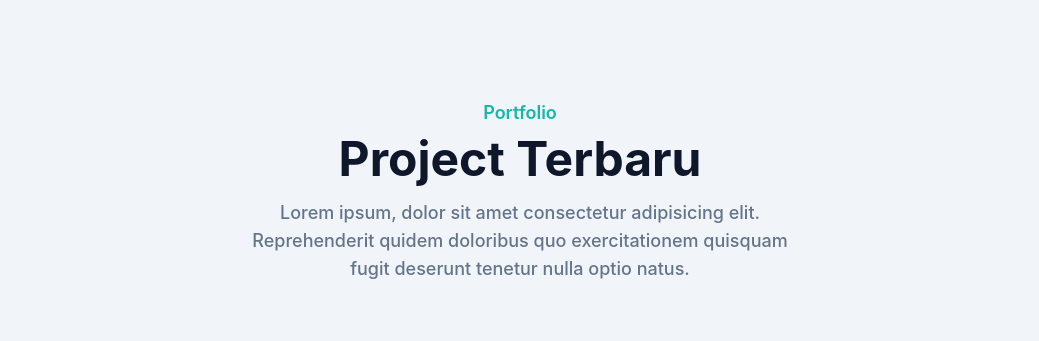
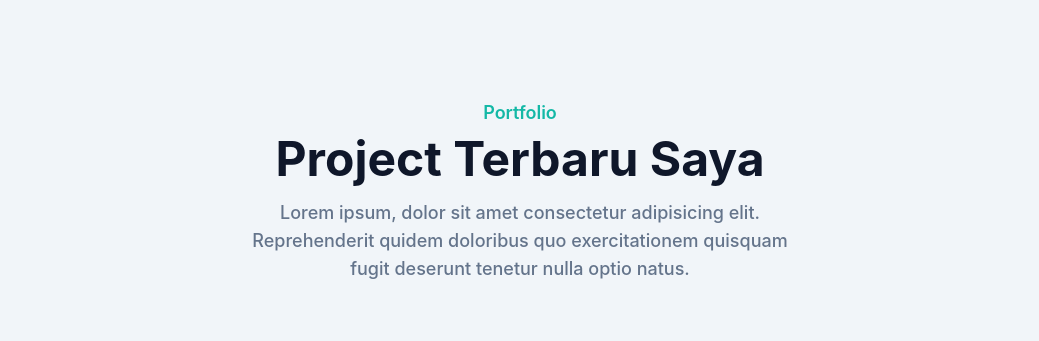
Before and after one commit to AhmadFahmiHafiludin777/portfolio-tailwind-css, a website: page index.html in a window 1280 px wide. Shown: the part 1220-1561 px from the top of the page, without its empty margins (120-1159 px from the left). Drawn offline with Linux system fonts and the light colour scheme.

Commit message:
mengubah tulisan pada project terbaru

```diff
--- a/index.html
+++ b/index.html
@@ -132,7 +132,7 @@
             <div class="w-full px-4">
                 <div class="max-w-xl mx-auto text-center mb-16">
                     <h4 class="font-semibold text-lg text-primary mb-2">Portfolio</h4>
-                    <h2 class="font-bold text-dark text-3xl mb-4 sm:text-4xl lg:text-5xl dark:text-white">Project Terbaru</h2>
+                    <h2 class="font-bold text-dark text-3xl mb-4 sm:text-4xl lg:text-5xl dark:text-white">Project Terbaru Saya</h2>
                     <p class="font-medium text-md text-secondary md:text-lg">Lorem ipsum, dolor sit amet consectetur adipisicing elit. Reprehenderit quidem doloribus quo exercitationem quisquam fugit deserunt tenetur nulla optio natus.</p>
                 </div>
             </div>
```
